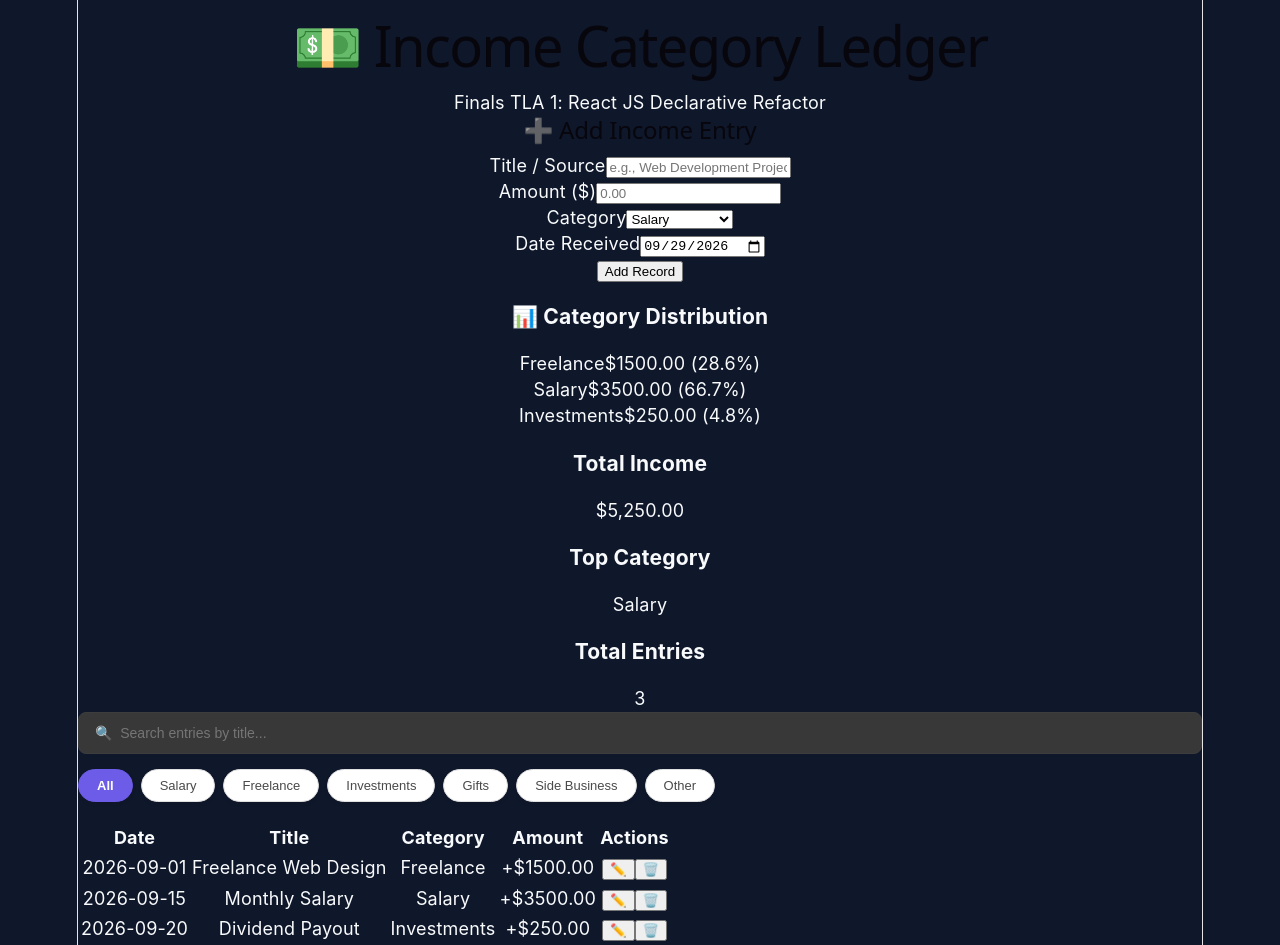
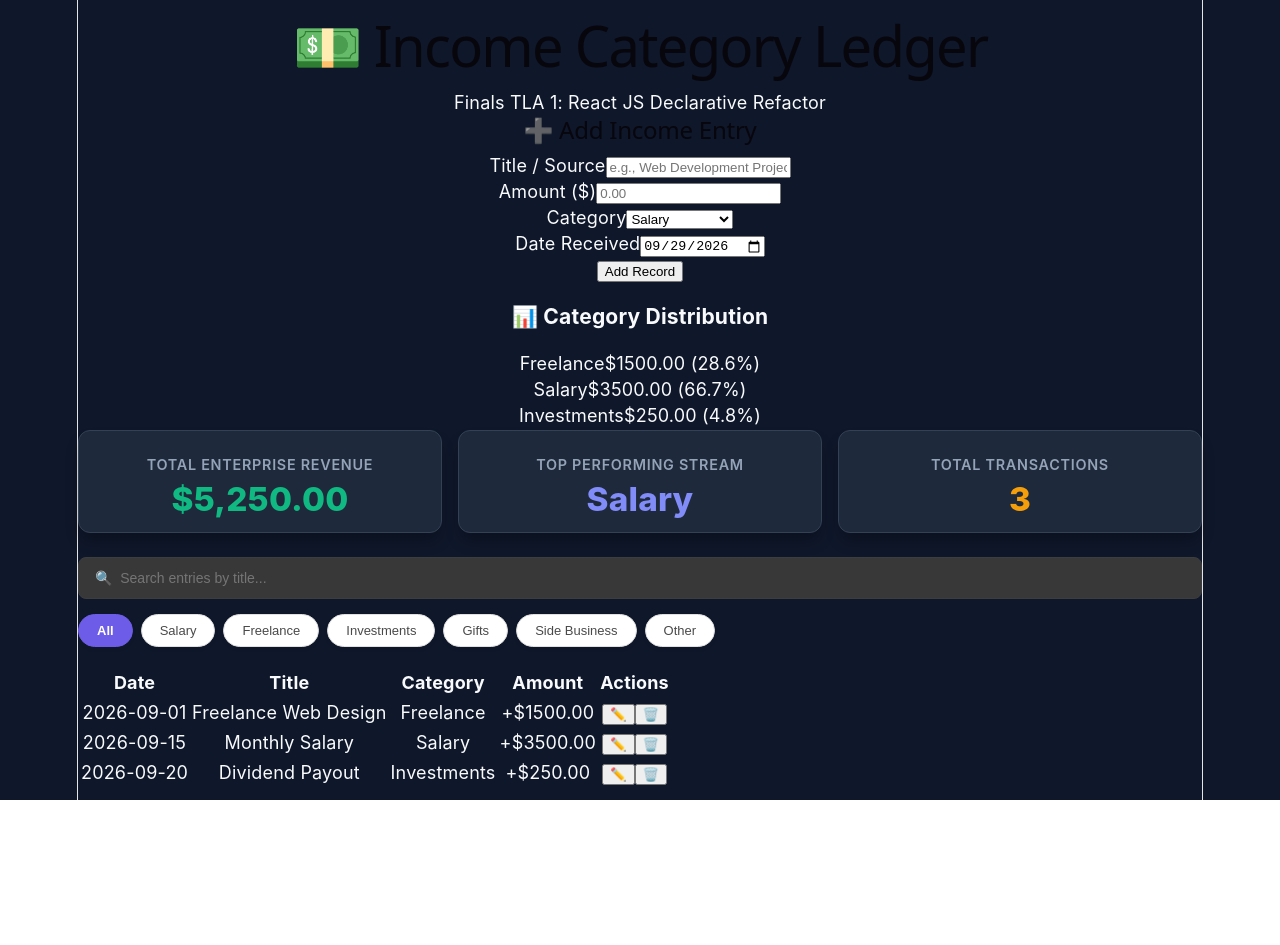
Before and after one commit to kantonio250000000109-code/TLA1_PROJECT, a React (Vite) app in the folder vite-project/: page / in a window 1280 px wide. After the commit the page ends 800 px from the top, so only its background shows below. Built offline with nearby package versions, Linux system fonts and the light colour scheme.

Commit message:
Refactor SummaryCards component for better clarity
Refactor income calculations and improve rendering of summary cards.

```diff
--- a/vite-project/src/components/SummaryCards.jsx
+++ b/vite-project/src/components/SummaryCards.jsx
@@ -1,40 +1,49 @@
-import React, { useMemo } from 'react';
+import React from 'react';
 
 export default function SummaryCards({ incomes }) {
-  const stats = useMemo(() => {
-    const total = incomes.reduce((sum, item) => sum + Number(item.amount), 0);
-    const count = incomes.length;
+  const totalIncome = incomes.reduce((sum, item) => sum + Number(item.amount || 0), 0);
 
   const categoryTotals = incomes.reduce((acc, item) => {
-      acc[item.category] = (acc[item.category] || 0) + Number(item.amount);
+    acc[item.category] = (acc[item.category] || 0) + Number(item.amount || 0);
     return acc;
   }, {});
 
   let topCategory = 'N/A';
-    let maxAmt = 0;
-    Object.entries(categoryTotals).forEach(([cat, amt]) => {
-      if (amt > maxAmt) {
-        maxAmt = amt;
+  let maxAmount = 0;
+  Object.entries(categoryTotals).forEach(([cat, amount]) => {
+    if (amount > maxAmount) {
+      maxAmount = amount;
       topCategory = cat;
     }
   });
 
-    return { total, count, topCategory };
-  }, [incomes]);
+  return (
+    <div style={{ display: 'grid', gridTemplateColumns: 'repeat(auto-fit, minmax(220px, 1fr))', gap: '16px', marginBottom: '24px' }}>
+      <div className="card-panel" style={{ textAlign: 'center', padding: '20px' }}>
+        <span style={{ fontSize: '0.8rem', color: '#94a3b8', textTransform: 'uppercase', letterSpacing: '0.05em', fontWeight: '600' }}>
+          Total Enterprise Revenue
+        </span>
+        <div style={{ fontSize: '1.85rem', fontWeight: '800', color: '#10b981', marginTop: '8px' }}>
+          ${totalIncome.toLocaleString('en-US', { minimumFractionDigits: 2, maximumFractionDigits: 2 })}
+        </div>
+      </div>
 
-  return (
-    <div className="summary-cards-grid">
-      <div className="card card-primary">
-        <h3>Total Income</h3>
-        <p className="card-value">${stats.total.toLocaleString('en-US', { minimumFractionDigits: 2 })}</p>
+      <div className="card-panel" style={{ textAlign: 'center', padding: '20px' }}>
+        <span style={{ fontSize: '0.8rem', color: '#94a3b8', textTransform: 'uppercase', letterSpacing: '0.05em', fontWeight: '600' }}>
+          Top Performing Stream
+        </span>
+        <div style={{ fontSize: '1.85rem', fontWeight: '800', color: '#818cf8', marginTop: '8px' }}>
+          {topCategory}
         </div>
-      <div className="card card-secondary">
-        <h3>Top Category</h3>
-        <p className="card-value">{stats.topCategory}</p>
       </div>
-      <div className="card card-accent">
-        <h3>Total Entries</h3>
-        <p className="card-value">{stats.count}</p>
+
+      <div className="card-panel" style={{ textAlign: 'center', padding: '20px' }}>
+        <span style={{ fontSize: '0.8rem', color: '#94a3b8', textTransform: 'uppercase', letterSpacing: '0.05em', fontWeight: '600' }}>
+          Total Transactions
+        </span>
+        <div style={{ fontSize: '1.85rem', fontWeight: '800', color: '#f59e0b', marginTop: '8px' }}>
+          {incomes.length}
+        </div>
       </div>
     </div>
   );
```
Lines whose indentation alone changed are shown as unchanged.
